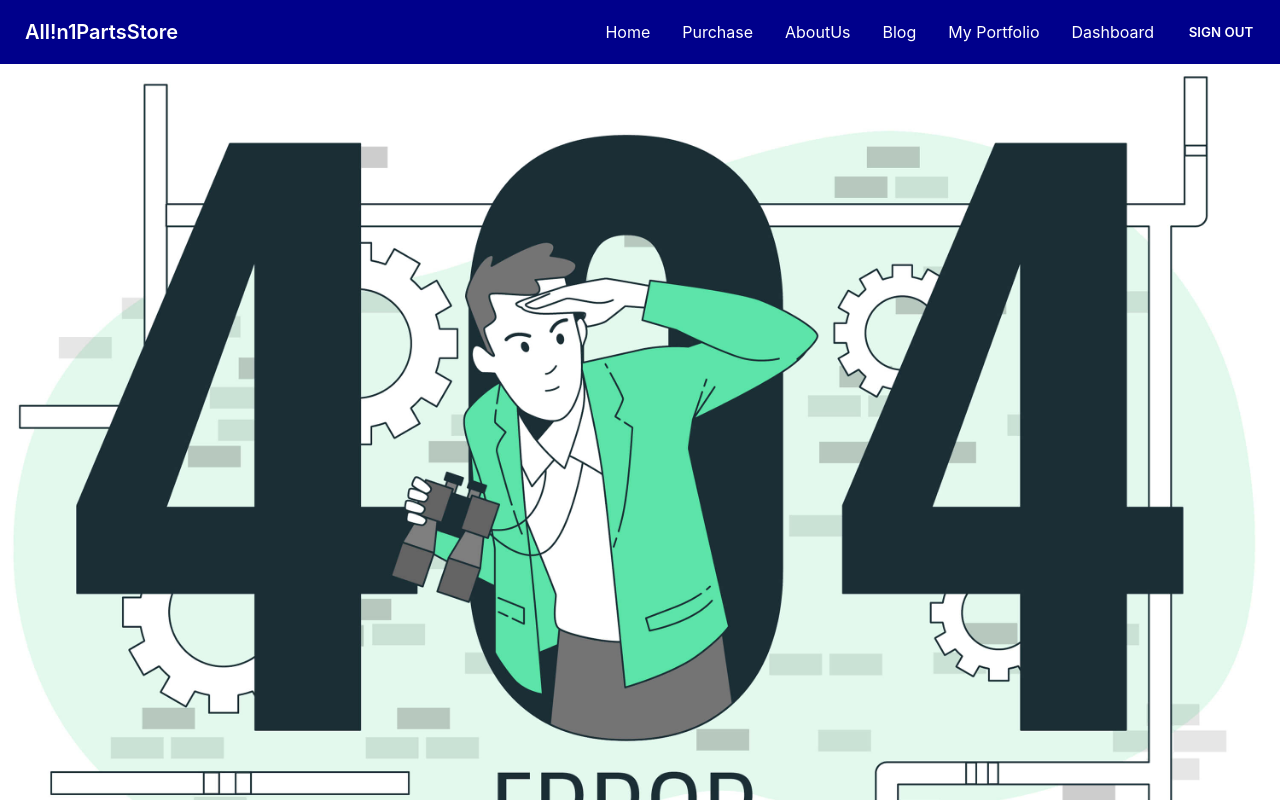
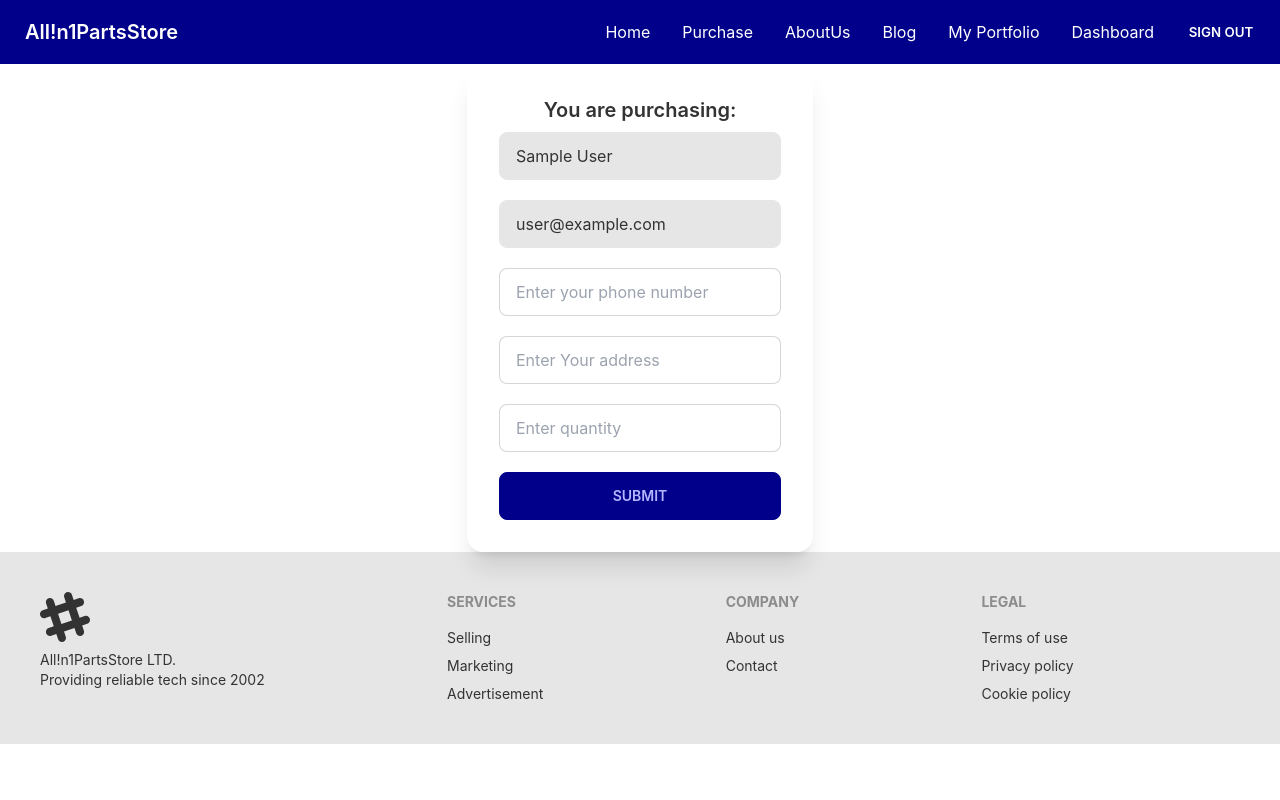
Before and after one commit to Shuvapandit/laptopsPartsStoreClientSide, a React (Create React App) app: page /purchase/1 in a window 1280 px wide. Shown: the top 800 px of the page. Built offline with nearby package versions, Linux system fonts and the light colour scheme; no server answers; sample sign-in values are in the browser's storage.

Commit message:
purchase page added

```diff
--- a/src/App.js
+++ b/src/App.js
@@ -3,6 +3,7 @@ import { Route, Routes } from 'react-router-dom';
 import './App.css';
 import About from './pages/About/About';
 import Blog from './pages/Blog/Blog';
+import Dashboard from './pages/Dashboard/Dashboard';
 import Home from './pages/Home/Home/Home';
 import Login from './pages/Login/Login/Login';
 import RequireAuth from './pages/Login/RequireAuth';
@@ -12,6 +13,7 @@ import Purchase from './pages/Purchase/Purchase';
 import Footer from './pages/Shared/Footer/Footer';
 import Nabar from './pages/Shared/Nabar';
 import NotFound from './pages/Shared/NotFound/NotFound';
+
 
 function App() {
   return (
@@ -23,9 +25,11 @@ function App() {
         <Route path="/aboutus" element={<About/>} />
         <Route path="/blog" element={<Blog/>} />
         <Route path="/myportfolio" element={<MyPortfolio/>} />
-        <Route path="/purchase" element={<RequireAuth>
+        <Route path="/purchase/:partsID" element={<RequireAuth>
           <Purchase/>
         </RequireAuth>} />
+        <Route path="dashboard" element={ <RequireAuth><Dashboard/></RequireAuth>} />
+
         <Route path="/login" element={<Login/>} />
         <Route path="/signup" element={<SignUp/>} />
 
--- /dev/null
+++ b/src/hooks/useToken.js
@@ -0,0 +1,29 @@
+import { useEffect, useState } from "react"
+
+const useToken = user =>{
+    const [token, setToken] = useState('');
+    useEffect( () =>{
+        const email = user?.user?.email;
+        const currentUser = {email: email};
+        if(email){
+            fetch(`http://localhost:5000/user/${email}`, {
+                method:'PUT',
+                headers: {
+                    'content-type': 'application/json'
+                },
+                body:JSON.stringify(currentUser)
+            })
+            .then(res=>res.json())
+            .then(data => {
+                console.log('data inside useToken', data);
+                const accessToken = data.token;
+                localStorage.setItem('accessToken', accessToken);
+                setToken(accessToken);
+            })
+        }
+
+    }, [user]);
+    return [token];
+}
+
+export default useToken;
--- /dev/null
+++ b/src/pages/Dashboard/Addareview.js
@@ -0,0 +1,11 @@
+import React from 'react';
+
+const Addareview = () => {
+                    return (
+                                        <div>
+
+                                        </div>
+                    );
+};
+
+export default Addareview;
--- /dev/null
+++ b/src/pages/Dashboard/Dashboard.js
@@ -0,0 +1,35 @@
+import React from 'react';
+import { useAuthState } from 'react-firebase-hooks/auth';
+import { Link, Outlet } from 'react-router-dom';
+import auth from '../../firebase.init';
+
+
+
+const Dashboard = () => {
+    const [user] = useAuthState(auth);
+
+
+    return (
+     <div class="drawer drawer-mobile">
+      <input id="dashboard-sidebar" type="checkbox" class="drawer-toggle" />
+      <div class="drawer-content">
+      <h2 className='text-2xl font-bold text-center text-blue-500'>Welcome to your Dashboard</h2>
+      <Outlet></Outlet>
+      </div>
+            <div class="drawer-side">
+                <label for="dashboard-sidebar" class="drawer-overlay"></label>
+                <ul class="menu p-4 overflow-y-auto w-48 bg-base-100 text-base-content">
+
+                    <li><Link to="/dashboard">My Orders</Link></li>
+                    <li><Link to="/dashboard/review">Add A Review</Link></li>
+                    <li><Link to="/dashboard/history">My Profile</Link></li>
+
+
+                </ul>
+
+            </div>
+        </div>
+    );
+};
+
+export default Dashboard;
--- /dev/null
+++ b/src/pages/Dashboard/Myorders.js
@@ -0,0 +1,11 @@
+import React from 'react';
+
+const Myorders = () => {
+                    return (
+                                        <div>
+
+                                        </div>
+                    );
+};
+
+export default Myorders;
--- /dev/null
+++ b/src/pages/Dashboard/Myprofile.js
@@ -0,0 +1,11 @@
+import React from 'react';
+
+const Myprofile = () => {
+                    return (
+                                        <div>
+
+                                        </div>
+                    );
+};
+
+export default Myprofile;
--- a/src/pages/Home/Product/Product.js
+++ b/src/pages/Home/Product/Product.js
@@ -1,8 +1,15 @@
 import React from 'react';
+import { useNavigate, useParams } from 'react-router-dom';
+
 import './Product.css'
 
 const Product = ({product}) => {
-const{name,img,description,price,quantity,minumamquantity}=product;
+const{_id,name,img,description,price,quantity,minumamquantity}=product;
+const navigate = useNavigate();
+
+const navigateToItemDetail = _id =>{
+    navigate(`/purchase/${_id}`);
+}
 
  return (
 
@@ -17,7 +24,7 @@ const{name,img,description,price,quantity,minumamquantity}=product;
     <h2> <span className=' font-bold'>Minuman Quantity: </span> {minumamquantity}</h2>
     <p>{description}</p>
     <div className="card-actions justify-end">
-      <button className="btn btn-primary">Purchase</button>
+      <button onClick={() => navigateToItemDetail(_id)} className="btn btn-primary">Purchase</button>
     </div>
   </div>
 </div>
--- a/src/pages/Login/Login/Login.js
+++ b/src/pages/Login/Login/Login.js
@@ -7,6 +7,7 @@ import { Link, useNavigate, useLocation } from 'react-router-dom';
 import auth from '../../../firebase.init';
 
 import Loading from '../../Shared/Loading';
+import useToken from '../../../hooks/useToken';
 
 const Login = () => {
     const [signInWithGoogle, gUser, gLoading, gError] = useSignInWithGoogle(auth);
@@ -17,16 +18,16 @@ const Login = () => {
         loading,
         error,
     ] = useSignInWithEmailAndPassword(auth);
-
+    const [token] = useToken(user || gUser);
     let signInError;
     const navigate = useNavigate();
     const location = useLocation();
     let from = location.state?.from?.pathname || "/";
 
 useEffect( () =>{
- if (user || gUser) {
+ if (token) {
  navigate(from, { replace: true });
-}},[user,gUser, from, navigate])
+}},[token, from, navigate])
     if (loading || gLoading) {
         return <Loading></Loading>
     }
--- a/src/pages/Login/SignUp.js
+++ b/src/pages/Login/SignUp.js
@@ -5,6 +5,7 @@ import { useForm } from "react-hook-form";
 import Loading from '../Shared/Loading';
 import { Link, useNavigate } from 'react-router-dom';
 import auth from '../../firebase.init';
+import useToken from '../../hooks/useToken';
 
 
 
@@ -19,7 +20,7 @@ const SignUp = () => {
     ] = useCreateUserWithEmailAndPassword(auth);
 
     const [updateProfile, updating, updateError] = useUpdateProfile(auth);
-
+    const [token]  = useToken(user || gUser);
     const navigate = useNavigate();
 
     let signInError;
@@ -31,14 +32,16 @@ const SignUp = () => {
     if (error || gError || updateError) {
         signInError = <p className='text-red-500'><small>{error?.message || gError?.message || updateError?.message}</small></p>
     }
-
+    if (token) {
+        navigate('/purchase');
+    }
 
 
     const onSubmit = async data => {
         await createUserWithEmailAndPassword(data.email, data.password);
         await updateProfile({ displayName: data.name });
 
-        navigate('/purchase');
+
 
     }
     return (
--- a/src/pages/Purchase/Purchase.js
+++ b/src/pages/Purchase/Purchase.js
@@ -1,11 +1,73 @@
-import React from 'react';
+import React, { useEffect, useState } from 'react';
+import { useAuthState } from 'react-firebase-hooks/auth';
+import { useParams } from 'react-router-dom';
+import auth from '../../firebase.init';
 
 const Purchase = () => {
+                    const { partsID } = useParams()
+
+                    const [product, setProductDetail] = useState({})
+                    const [user, loading, error] = useAuthState(auth);
+
+                    useEffect(() => {
+                        const url = `http://localhost:5000/partsstore/${partsID}`
+                        fetch(url)
+                            .then(res => res.json())
+                            .then(data => setProductDetail(data))
+                    }, [product])
+                    const { _id, name, price } = product;
+
+                    const handleSubmit = event => {
+                        event.preventDefault();
+                        const phone = event.target.phone.value;
+
+                        const address = event.target.address.value;
+                        const newQuantity = event.target.newQuantity.value;
+
+                        console.log(_id, name, phone, address, newQuantity);
+
+                        const purchase = {
+                            purchaseID: _id,
+                            tool: name,
+                            phone: phone,
+                            address: address,
+                            price: price,
+                            quantity: newQuantity,
+                            customer: user.email,
+                            customerName: user.displayName,
+                        }
+
+                        fetch('http://localhost:5000/purchase', {
+                            method: 'POST',
+                            headers: {
+                                'content-type': 'application/json'
+                            },
+                            body: JSON.stringify(purchase)
+                        })
+                            .then(res => res.json())
+                            .then(data => {
+                                console.log(data);
+
+                            })
+                    }
+
                     return (
-                                        <div>
-                                         <h2>sssdsd</h2>
-                                        </div>
+                        <div className='grid items-center justify-center'>
+                            <div class="card w-full shadow-xl">
+                                <div class="card-body  items-center">
+                                    <h2 class="card-title">You are purchasing: {name}</h2>
+                                    <form onSubmit={handleSubmit} className='grid grid-cols-1 gap-5'>
+                                        <input type="text" name='name' disabled value={user?.displayName} class="input input-bordered w-full max-w-xs" />
+                                        <input type="text" name='email' disabled value={user?.email} class="input input-bordered w-full max-w-xs" />
+                                        <input type="text" name='phone' placeholder="Enter your phone number" class="input input-bordered w-full max-w-xs" />
+                                        <input type="text" name='address' placeholder="Enter Your address" class="input input-bordered w-full max-w-xs" />
+                                        <input type="number" name='newQuantity' placeholder="Enter quantity" class="input input-bordered w-full max-w-xs" />
+                                        <input type="submit" value={'submit'} class="btn btn-primary w-full max-w-xs" />
+                                    </form>
+                                </div>
+                            </div>
+                        </div>
                     );
-};
+                };
 
 export default Purchase;
--- a/src/pages/Shared/Nabar.js
+++ b/src/pages/Shared/Nabar.js
@@ -10,6 +10,7 @@ const Navbar = () => {
 
     const logout = () => {
         signOut(auth);
+        localStorage.removeItem('accessToken');
 
       };
     const menuItems = <>
@@ -18,8 +19,10 @@ const Navbar = () => {
         <li><Link to="/about">AboutUs</Link></li>
         <li><Link to="/blog">Blog</Link></li>
         <li><Link to="/myportfolio">My Portfolio</Link></li>
-        <li><Link to="/dashboard">Dashboard</Link></li>
 
+        {
+            user && <li><Link to="/dashboard">Dashboard</Link></li>
+        }
 
         <li>{user ? <button className="btn btn-ghost"  onClick={logout} >Sign Out</button> : <Link to="/login">Login</Link>}</li>
 
```
